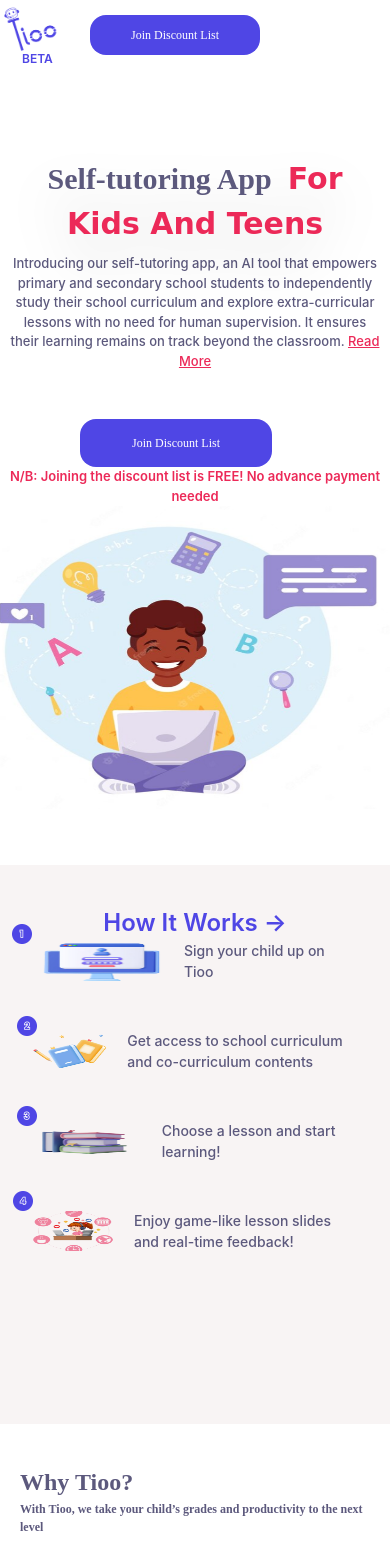
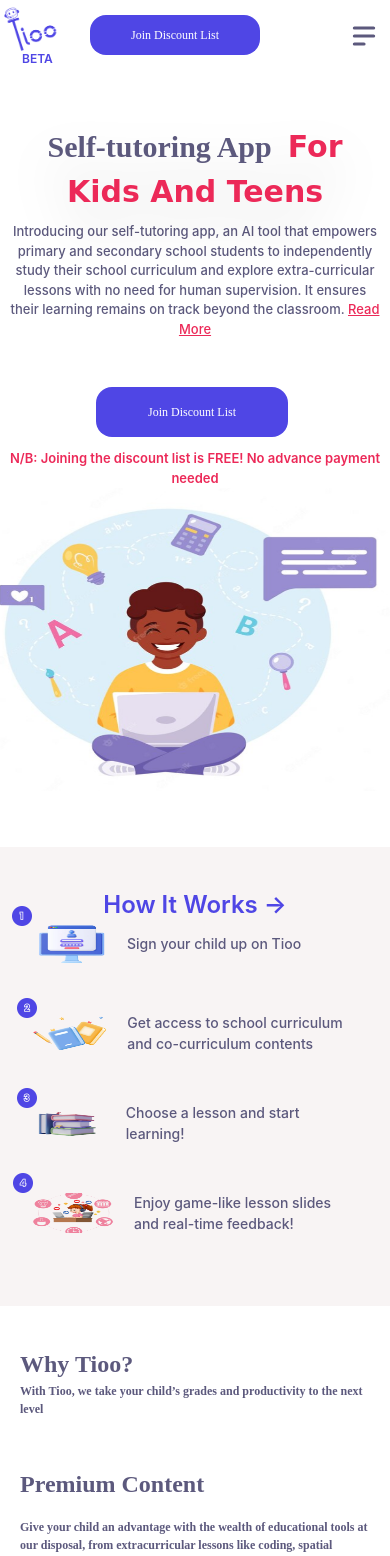
Before and after one commit to techoli/NimoPrototype, a React (Create React App) app: page / in a window 390 px wide. Shown: the top 1556 px of the page. Built offline with nearby package versions, Linux system fonts and the light colour scheme.

Commit message:
New update

```diff
--- a/src/pages/components/ButtonCustom.tsx
+++ b/src/pages/components/ButtonCustom.tsx
@@ -12,13 +12,18 @@
 }) => {
   return (
     <div
-      className={` items-center gap-5 font-[poppins] text-[18px] p-2 flex h-[${height}px] w-[${width}px] bg-[#2C2C30] rounded-[8px] text-[white] px-7 cursor-pointer`}
+      className={` items-center gap-2 sm:gap-5 font-[poppins] text-[18px] p-2 flex h-[${height}px] w-[${width}px] bg-[#2C2C30] rounded-[8px] text-[white] px-7 cursor-pointer`}
       onClick={onclick}
     >
-      {image && <img className="h-[24px] w-[24px]" src={image} />}
+      {image && (
+        <img
+          className="h-[20px] sm:h-[24px] w-[20px] sm:w-[24px]"
+          src={image}
+        />
+      )}
       <div className="flex flex-col">
-        <p className="text-[#DADADA]">{text1}</p>
-        <p className="text-[#FFF]">{text2}</p>
+        <p className="text-[#DADADA] text-[12px] sm:text-[16px]">{text1}</p>
+        <p className="text-[#FFF] text-[12px] sm:text-[16px]">{text2}</p>
       </div>
     </div>
   );
--- a/src/pages/components/Grades.tsx
+++ b/src/pages/components/Grades.tsx
@@ -7,7 +7,7 @@
       <h1 className="font-[poppins] font-[600] text-[24px] sm:text-[56px] text-center mb-6">
         We cover different Grades
       </h1>
-      <div className="flex-col gap-[10px] sm:flex sm:flex-row justify-center sm:justify-between  sm:gap-10 ">
+      <div className="flex flex-col gap-5 sm:flex sm:flex-row justify-center sm:justify-between  sm:gap-10 ">
         {GradeData?.map((item, ind) => (
           <div
             className={`h-[412px] sm:h-[462px] w-full sm:w-[375px] rounded-[16px] p-[11px] shadow-md bg-[#FFF] border-solid border-1 border-black ${
--- a/src/pages/components/Slider.tsx
+++ b/src/pages/components/Slider.tsx
@@ -56,7 +56,7 @@
     // </div>
     <div className="   w-full overflow-hidden sm:overflow-hidden">
       <div
-        className="flex transition-transform duration-500 ease-in-out  w-[659px]  sm:w-[990px] "
+        className="flex transition-transform duration-500 ease-in-out  w-[672px]  sm:w-[990px] "
         style={{
           transform: `translateX(-${
             currentSlide == 0 ? currentSlide * 100 : currentSlide * 50
--- a/src/pages/sections/benefits/BenefitCards.tsx
+++ b/src/pages/sections/benefits/BenefitCards.tsx
@@ -14,8 +14,8 @@
     <div>
       {rightrender ? (
         <div className="   w-full grid grid-cols-[repeat(1fr)] sm:grid-cols-[repeat(2,1fr)] gap-[20px]">
-          <div className=" w-full pt-28  ">
-            <h1 className="font-[poppins] font-[600] text-[24px] sm:text-[42px] text-[rgba(3, 0, 54, 0.74)] mb-8">
+          <div className=" w-full pt-12 sm:pt-28  ">
+            <h1 className="font-[poppins] font-[600] text-[24px] sm:text-[42px] text-[rgba(3, 0, 54, 0.74)] mb-4 sm:mb-8">
               {h1}
             </h1>
             <p className="font-[poppins] font-[600] text-[12px] sm:text-[16px]">
@@ -23,7 +23,7 @@
             </p>
             {h2 && (
               <h1
-                className={` mt-16 font-[poppins] font-[600] text-[24px] sm:text-[42px] text-[rgba(3, 0, 54, 0.74)]`}
+                className={` mt-16 font-[poppins] font-[600] text-[24px] sm:text-[42px] text-[rgba(3, 0, 54, 0.74)] mb-4 sm:mb-8`}
               >
                 {h2}
               </h1>
@@ -43,20 +43,20 @@
           </div>
         </div>
       ) : (
-        <div className="  w-full grid grid-cols-[repeat(1fr)] sm:grid-cols-[repeat(2,1fr)] gap-[20px]">
+        <div className="  w-full pt-12 sm:pt-28 grid grid-cols-[repeat(1fr)] sm:grid-cols-[repeat(2,1fr)] gap-[20px]">
           <div className="hidden sm:block">
             <img src={img} className=" w-[500px] h-[500px]" />
             <DummySlideBtn />
           </div>
           <div className=" w-full pt-28">
-            <h1 className="font-[poppins] font-[600] text-[24px] sm:text-[42px] text-[rgba(3, 0, 54, 0.74)] mb-8">
+            <h1 className="font-[poppins] font-[600] text-[24px] sm:text-[42px] text-[rgba(3, 0, 54, 0.74)] mb-4 sm:mb-8">
               {h1}
             </h1>
             <p className="font-[poppins] font-[600] text-[12px] sm:text-[16px]">
               {p1}
             </p>
             {h2 && (
-              <h1 className=" mt-16 font-[poppins] font-[600] text-[24px] sm:text-[42px] text-[rgba(3, 0, 54, 0.74)]">
+              <h1 className=" mt-16 font-[poppins] font-[600] text-[24px] sm:text-[42px] text-[rgba(3, 0, 54, 0.74)] mb-4 sm:mb-8">
                 {h2}
               </h1>
             )}
--- a/src/pages/sections/benefits/Benefits.tsx
+++ b/src/pages/sections/benefits/Benefits.tsx
@@ -40,7 +40,7 @@
         </p>
         <img src={fire} />
       </div>
-      <div className="flex gap-10  h-[90px] w-full ">
+      <div className="flex gap-4 sm:gap-10 h-[70px] sm:h-[90px] w-full ">
         <ButtonCustom
           height={25}
           width={220}
--- a/src/pages/sections/header/Header.tsx
+++ b/src/pages/sections/header/Header.tsx
@@ -18,7 +18,7 @@
     <>
       <div className="flex-col pl-0 py-14 sm:flex-row sm:pl-20 sm:py-14 relative w-full h-[vh] flex  flex-wrap ">
         {/* <div className="w-[677px]     flex flex-col"> */}
-        <div className="w-full sm:w-[58%] flex flex-col pt-10 ">
+        <div className="w-full sm:w-[58%] flex flex-col pt-2 sm:pt-10 ">
           <h3
             className={` text-center sm:text-left font-[poppins] font-[600] text-[30px] sm:text-[54px]  leading-[45px] sm:leading-[75px] drop-shadow-2xl`}
           >
@@ -63,7 +63,7 @@
               </p>
             )}
           </div>
-          <div className="w-[192px] sm:w-[292px] h-[50px]sm:h-[80px] ml-[5rem] sm:ml-0">
+          <div className="w-[192px] sm:w-[292px] h-[50px] sm:h-[80px] ml-[6rem] sm:ml-0">
             <Button
               text1="Join Discount List"
               onclick={() => {
@@ -74,7 +74,7 @@
               N/B: Joining the discount list is FREE! No advance payment needed
             </p>
           </div>
-          <p className=" block sm:hidden text-[#EC2958] font-[600] text-[13px] sm:text-[18px] text-center sm:text-left">
+          <p className=" block sm:hidden text-[#EC2958] font-[600] text-[13px] sm:text-[18px] text-center sm:text-left mt-3">
             N/B: Joining the discount list is FREE! No advance payment needed
           </p>
         </div>
--- a/src/pages/sections/how it works/HowItWorks.tsx
+++ b/src/pages/sections/how it works/HowItWorks.tsx
@@ -10,7 +10,7 @@
 
 function HowItWorks() {
   return (
-    <div className=" w-full h-[559px] bg-[#F8F4F4] px-8 sm:px-20 py-10  relative ">
+    <div className=" w-full h-[459px]  sm:h-[559px] bg-[#F8F4F4] px-8 sm:px-20 py-10  relative ">
       <h1 className=" text-center sm:text-left font-[600] text-[24px] sm:text-[32px] text-[#4F46E5]">
         How It Works &rarr;
       </h1>
@@ -22,7 +22,7 @@
             className="h-[20px] sm:h-[40px] w-[20px] sm:w-[40px] absolute top-[-17px] left-[-20px]"
             src={one}
           />
-          <img className="h-full w-[132px]" src={img1} />
+          <img className="h-full w-[75px] sm:w-[132px]" src={img1} />
           <p className="font-[500] text-[14px] sm:text-[18px]">
             Sign your child up on Tioo{" "}
           </p>
@@ -32,7 +32,7 @@
             className="h-[20px] sm:h-[40px] w-[20px] sm:w-[40px] absolute top-[-15px] left-[-15px]"
             src={three}
           />
-          <img className="h-full w-[132px]" src={img3} />
+          <img className="h-full w-[75px] sm:w-[132px]" src={img3} />
           <p className="font-[500] text-[14px] sm:text-[18px]">
             Choose a lesson and start learning!{" "}
           </p>
--- a/src/pages/sections/navbar/Navbar.tsx
+++ b/src/pages/sections/navbar/Navbar.tsx
@@ -3,6 +3,7 @@
 import Button from "../../components/Button";
 import logo from "../../../images/tioologo.png";
 import { AiOutlineDown } from "react-icons/ai";
+import { HiMenuAlt2 } from "react-icons/hi";
 import FlashButton from "../../components/FlashBtn";
 import CenterModal from "../../components/CenterModal";
 import DiscountModal from "../../components/DiscountModals";
@@ -20,6 +21,9 @@
           src={logo}
           className="absolute left-[2px] sm:left-[22px] top-[5px] w-[56px] sm:w-[130px] h-[46px] sm:h-[100px]"
         />
+        <div className="block sm:hidden absolute top-[20px] right-[10px] w-[32px] h-[32px]">
+          <HiMenuAlt2 className="w-full h-full" />
+        </div>
         <h5 className="absolute top-[50px] sm:top-[110px] left-[22px] sm:left-[65px] font-[600] text-[12px] sm:text-[18px] text-[#4F46E5]">
           BETA
         </h5>
--- a/src/pages/sections/topics/TopicsVariety.tsx
+++ b/src/pages/sections/topics/TopicsVariety.tsx
@@ -25,12 +25,12 @@
               Start learning any subject from the web or app, set a pace and
               stay on track!
             </p>
-            <div className="h-[50px] w-[218px] mt-3 absolute top-[30rem] left-[4rem] sm:static">
+            <div className="h-[50px] w-[218px] mt-3 absolute top-[30rem] left-[5rem] sm:static">
               <Button text1="Get Started" onclick={handleClick} />
             </div>
           </div>
         </div>
-        <div className=" w-full sm:w-[45%] flex justify-center  ">
+        <div className=" w-full sm:w-[45%] flex justify-center border border-gray-500 ">
           {/* <SimpleImageSlide /> */}
           <Slider images={images} autoplayInterval={4000} />
         </div>
```
